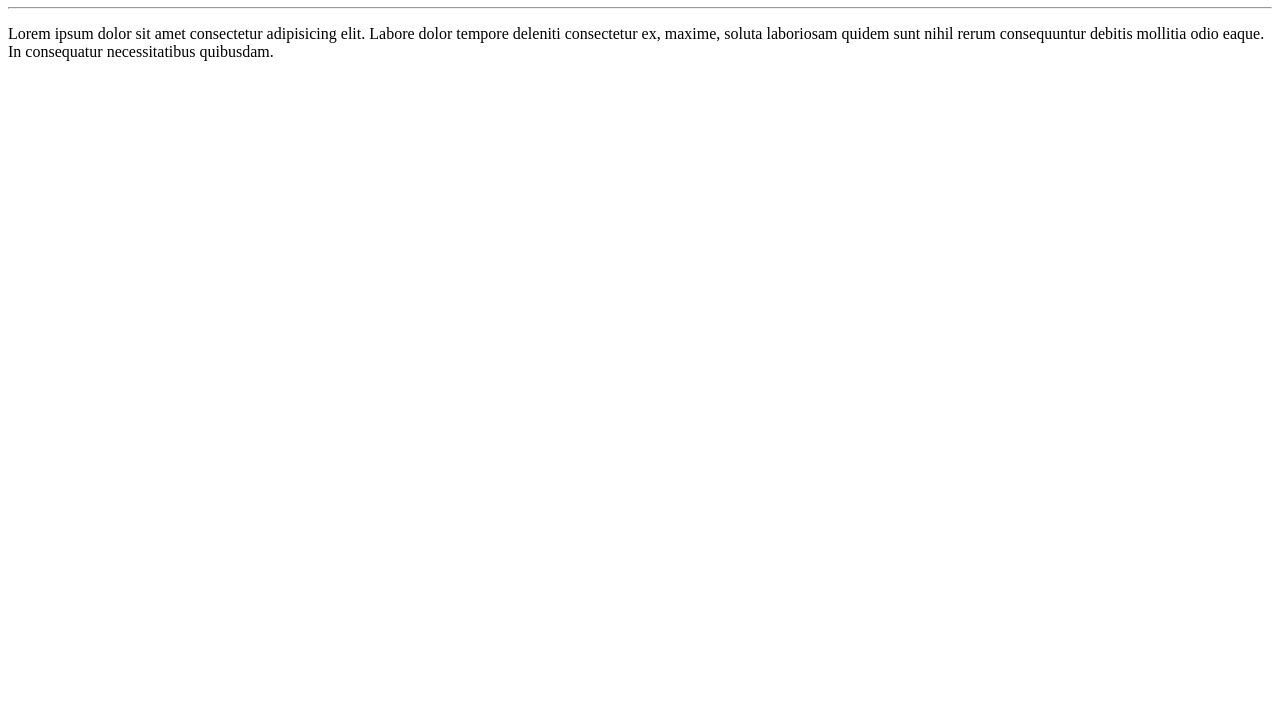
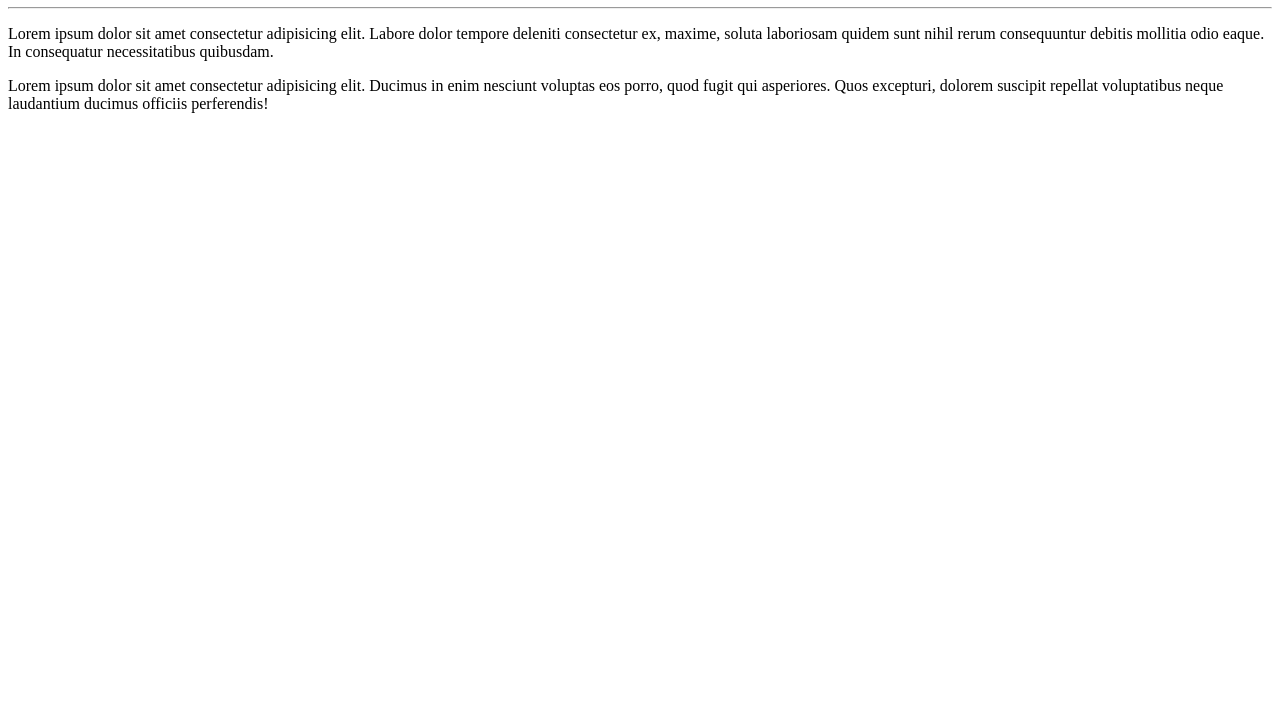
Before and after one commit to FiboCoder/Learning-Git, a plain HTML site: page site-example/index.html in a window 1280 px wide. Shown: the part 73-800 px from the top of the page. Drawn offline with Linux system fonts and the light colour scheme.

Commit message:
Added more one paragraph

```diff
--- a/site-example/index.html
+++ b/site-example/index.html
@@ -10,5 +10,6 @@
     <h1>Olá, mundo!</h1>
     <hr>
     <p>Lorem ipsum dolor sit amet consectetur adipisicing elit. Labore dolor tempore deleniti consectetur ex, maxime, soluta laboriosam quidem sunt nihil rerum consequuntur debitis mollitia odio eaque. In consequatur necessitatibus quibusdam.</p>
+    <p>Lorem ipsum dolor sit amet consectetur adipisicing elit. Ducimus in enim nesciunt voluptas eos porro, quod fugit qui asperiores. Quos excepturi, dolorem suscipit repellat voluptatibus neque laudantium ducimus officiis perferendis!</p>
 </body>
 </html>
```
